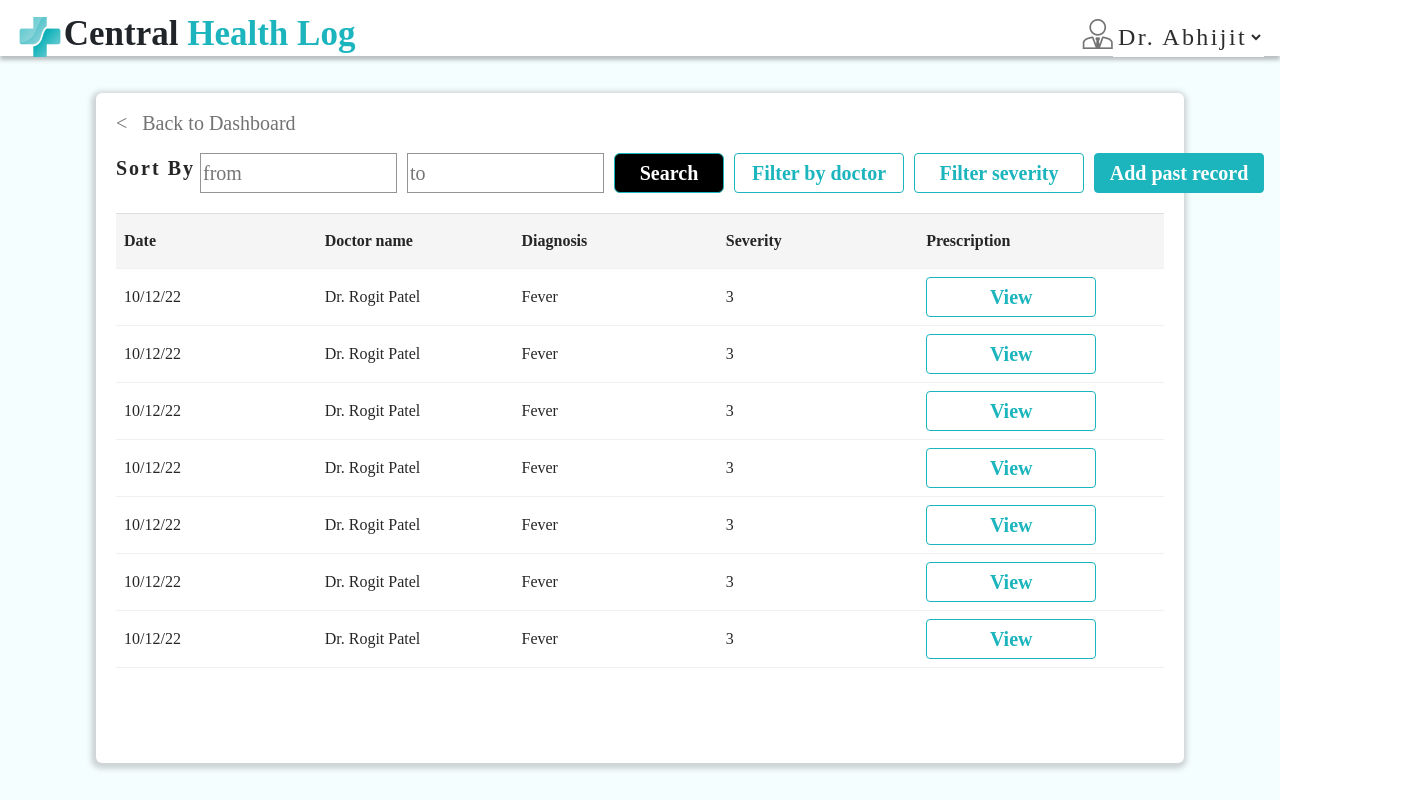
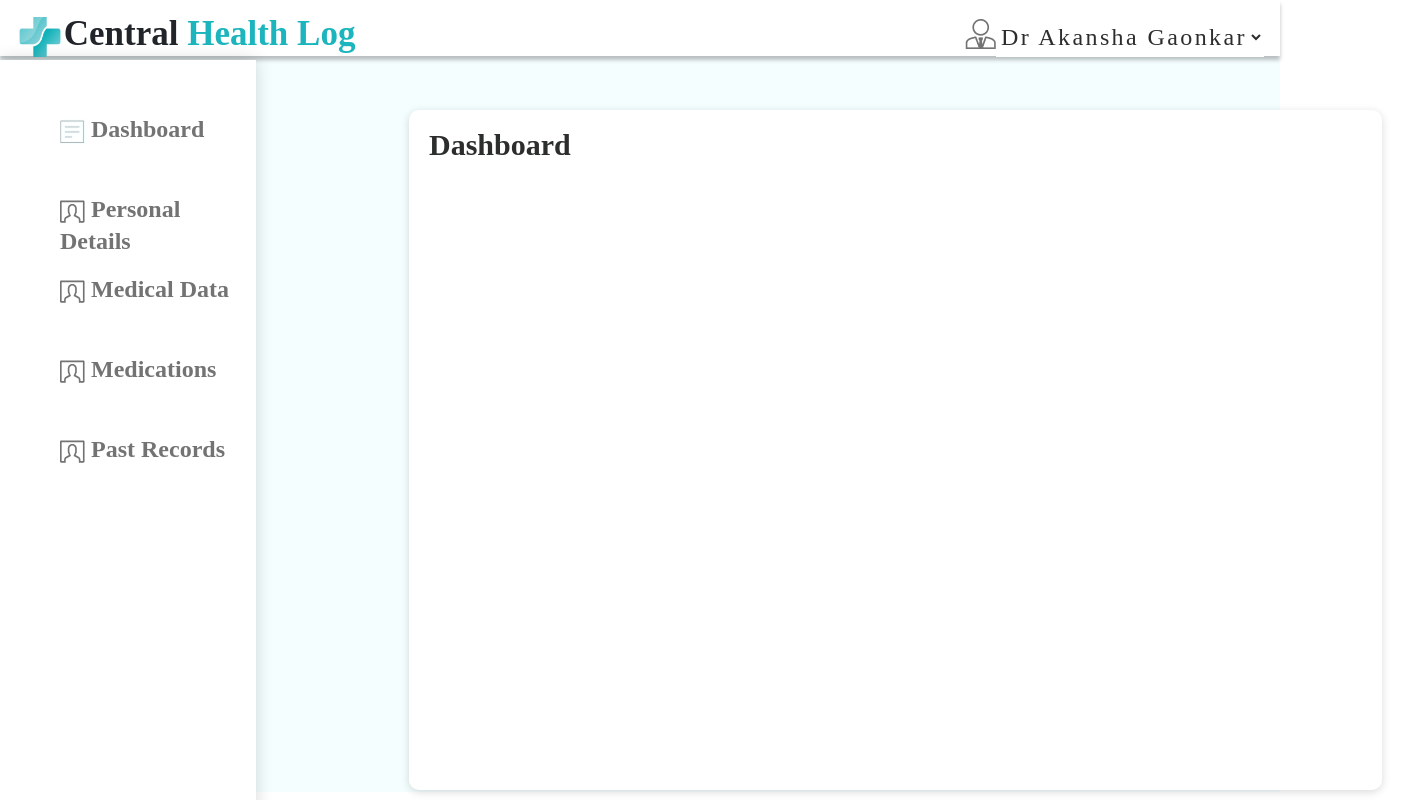
Before and after one commit to AkankshaGaonkar-Deloitte/Central-Health-Log, an Angular app in the folder CHL-Frontend/: page / in a window 1280 px wide. Shown: the whole page, 1402 px wide, since content can reach past the window. Built offline with nearby package versions, Linux system fonts and the light colour scheme.

Commit message:
tashmeet's basic design applied

```diff
--- a/CHL-Frontend/src/app/components/past-records/past-records.component.html
+++ b/CHL-Frontend/src/app/components/past-records/past-records.component.html
@@ -1,4 +1,4 @@
-<div class="main-container">
+<!-- <div class="main-container">
     <app-navbar [name]="'Dr. Abhijit'" [button]="false"></app-navbar>
     <div class="parent-container">
         <div class="sub-container">
@@ -85,4 +85,16 @@
             </div>
         </div>
     </div>
+</div> -->
+
+<div class="main-container">
+  <app-navbar [button]="false" [name]="'Dr Akansha Gaonkar'"></app-navbar>
+  <div class="subcontainer">
+    <div class="flex-item1">
+      <app-sidebar [menus]="menus"></app-sidebar>
+    </div>
+    <div class="flex-item2">
+      <p id="heading"><b>Dashboard</b></p>
+    </div>
+  </div>
 </div>
--- a/CHL-Frontend/src/app/components/past-records/past-records.component.scss
+++ b/CHL-Frontend/src/app/components/past-records/past-records.component.scss
@@ -1,65 +1,65 @@
-.main-container {
-    width: 100vw;
-    height: 100vh;
+// .main-container {
+//     width: 100vw;
+//     height: 100vh;
 
-    #nav-bar {
-        height: 7%;
-    }
+//     #nav-bar {
+//         height: 7%;
+//     }
 
-    .parent-container {
-        background-color: #f5feff;
-        height: 93%;
-        display: flex;
-        flex-direction: row;
-        justify-content: center;
-        align-items: center;
+//     .parent-container {
+//         background-color: #f5feff;
+//         height: 93%;
+//         display: flex;
+//         flex-direction: row;
+//         justify-content: center;
+//         align-items: center;
 
-        .sub-container {
-            background-color: #ffff;
-            box-shadow: -1px 2px 5px 4px rgba(115, 115, 115, 0.29);
-            border-radius: 6px;
-            width: 85%;
-            height: 90%;
+//         .sub-container {
+//             background-color: #ffff;
+//             box-shadow: -1px 2px 5px 4px rgba(115, 115, 115, 0.29);
+//             border-radius: 6px;
+//             width: 85%;
+//             height: 90%;
 
-            .search-filter {
-                display: flex;
-                justify-content: space-between;
-                margin: 20px;
+//             .search-filter {
+//                 display: flex;
+//                 justify-content: space-between;
+//                 margin: 20px;
 
-                .left {
-                    display: flex;
-                    justify-content: space-between;
+//                 .left {
+//                     display: flex;
+//                     justify-content: space-between;
 
-                    #sort-by {
-                        width: 84px;
-                        height: 30px;
+//                     #sort-by {
+//                         width: 84px;
+//                         height: 30px;
 
-                        font-family: 'Poppins';
-                        font-style: normal;
-                        font-weight: 600;
-                        font-size: 20px;
-                        line-height: 30px;
-                        letter-spacing: 0.1em;
-                        color: rgba(0, 0, 0, 0.85);
-                    }
+//                         font-family: 'Poppins';
+//                         font-style: normal;
+//                         font-weight: 600;
+//                         font-size: 20px;
+//                         line-height: 30px;
+//                         letter-spacing: 0.1em;
+//                         color: rgba(0, 0, 0, 0.85);
+//                     }
 
 
-                }
+//                 }
 
-                .right {
-                    display: flex;
-                    justify-content: space-between;
-                }
-            }
+//                 .right {
+//                     display: flex;
+//                     justify-content: space-between;
+//                 }
+//             }
 
-            .sub-container-2 {
-                position: relative;
-                margin: 20px;
-            }
-        }
+//             .sub-container-2 {
+//                 position: relative;
+//                 margin: 20px;
+//             }
+//         }
 
-    }
-}
+//     }
+// }
 
 
 
@@ -67,66 +67,114 @@
 
 
 
-#text1 {
-    font-family: "Montserrat";
-    font-style: normal;
-    font-weight: 500;
-    font-size: 20px;
-    line-height: 20px;
-    color: #737373;
-    padding-top: 20px;
-    padding-left: 20px;
+// #text1 {
+//     font-family: "Montserrat";
+//     font-style: normal;
+//     font-weight: 500;
+//     font-size: 20px;
+//     line-height: 20px;
+//     color: #737373;
+//     padding-top: 20px;
+//     padding-left: 20px;
+// }
+
+// table {
+//     position: absolute;
+//     font-family: arial, sans-serif;
+//     border-collapse: collapse;
+//     width: 100%;
+
+// }
+
+// td,
+// th {
+//     border: 1px solid #dddddd;
+//     text-align: left;
+//     padding: 8px;
+// }
+
+// th {
+//     background-color: #f5f5f5;
+
+//     gap: 4px;
+//     isolation: isolate;
+//     width: 285.4px;
+//     height: 55px;
+//     background: #F5F5F5;
+//     border-bottom: 1px solid rgba(0, 0, 0, 0.06);
+
+//     font-family: 'Montserrat';
+//     font-style: normal;
+//     font-weight: 600;
+//     font-size: 16px;
+//     line-height: 22px;
+//     color: rgba(0, 0, 0, 0.85);
+
+// }
+
+// table,
+// th,
+// td {
+//     border-left: none;
+//     border-right: none;
+//     border-bottom: 1px solid rgba(0, 0, 0, 0.06);
+// }
+
+// td {
+//     height: 22px;
+//     font-family: 'Montserrat';
+//     font-style: normal;
+//     font-weight: 400;
+//     font-size: 16px;
+//     line-height: 22px;
+//     color: rgba(0, 0, 0, 0.85);
+
+// }
+
+.main-container {
+    position: absolute;
+    width: 100%;
+    height: 100%;
+    // background-color: #F5FEFF;
 }
 
-table {
+.subcontainer {
+    // position: relative;
+    width: 100%;
+    height: 92%;
+    background-color: #F5FEFF;
+    display: flex;
+    flex-direction: row;
+    // justify-content: space-evenly;
+    // align-items: center;
+}
+
+.flex-item1 {
+    width: fit-content;
+    height: fit-content;
+}
+
+.flex-item2 {
+    position: relative;
+    width: 76%;
+    height: 85%;
+    box-shadow: 0px 2px 8px rgba(0, 0, 0, 0.15);
+    border-radius: 10px;
     position: absolute;
-    font-family: arial, sans-serif;
-    border-collapse: collapse;
-    width: 100%;
+    left: 409px;
+    top: 110px;
+    background: #FFFFFF;
+}
+
+#heading {
+    position: relative;
+    left: 20px;
+    top: 20px;
+    font-family: 'Montserrat';
+    font-style: normal;
+    font-weight: 700;
+    font-size: 30px;
+    line-height: 29px;
+    color: #2C2D2D;
 
 }
-
-td,
-th {
-    border: 1px solid #dddddd;
-    text-align: left;
-    padding: 8px;
-}
-
-th {
-    background-color: #f5f5f5;
-
-    gap: 4px;
-    isolation: isolate;
-    width: 285.4px;
-    height: 55px;
-    background: #F5F5F5;
-    border-bottom: 1px solid rgba(0, 0, 0, 0.06);
-
-    font-family: 'Montserrat';
-    font-style: normal;
-    font-weight: 600;
-    font-size: 16px;
-    line-height: 22px;
-    color: rgba(0, 0, 0, 0.85);
-
-}
-
-table,
-th,
-td {
-    border-left: none;
-    border-right: none;
-    border-bottom: 1px solid rgba(0, 0, 0, 0.06);
-}
-
-td {
-    height: 22px;
-    font-family: 'Montserrat';
-    font-style: normal;
-    font-weight: 400;
-    font-size: 16px;
-    line-height: 22px;
-    color: rgba(0, 0, 0, 0.85);
-
-}
--- a/CHL-Frontend/src/app/components/past-records/past-records.component.ts
+++ b/CHL-Frontend/src/app/components/past-records/past-records.component.ts
@@ -100,6 +100,8 @@ export class PastRecordsComponent implements OnInit {
     patternErrorMessage: ''
   };
 
+  menus={'1':["Dashboard","/patient-dashboard"],'2':["Personal Details","/personal-details"],'3':["Medical Data","/medical-data"],'4':["Medications",'/medications'],'5':["Past Records","/past-records"]};
+
   onClickEventReceived($event: string | number | null) {
     console.log(`At parent ${$event}`);
   }
```
